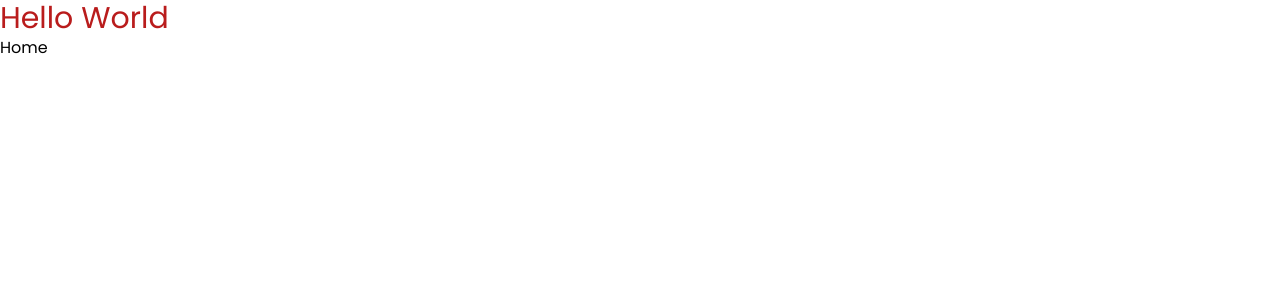
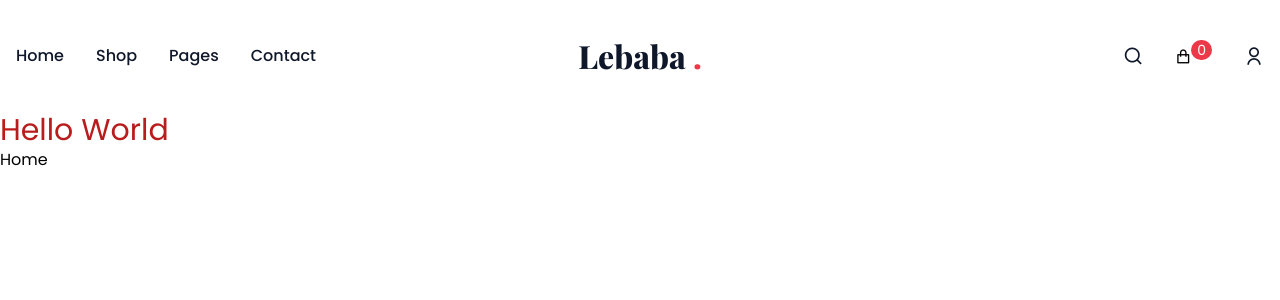
Before and after one commit to Rakibul12356/Mern-stack-Eccommerce-frontend, a React (Vite) app: page / in a window 1280 px wide. Shown: the top 300 px of the page. Built offline with nearby package versions, Linux system fonts and the light colour scheme.

Commit message:
nvabar ready

```diff
--- a/package.json
+++ b/package.json
@@ -15,6 +15,7 @@
     "react": "^19.0.0",
     "react-dom": "^19.0.0",
     "react-router-dom": "^7.1.5",
+    "remixicon": "^4.6.0",
     "sort-by": "^0.0.2"
   },
   "devDependencies": {
--- a/src/App.jsx
+++ b/src/App.jsx
@@ -1,11 +1,13 @@
 
 import { Outlet } from 'react-router-dom'
 import './App.css'
+import Navbar from './components/Navbar'
 
 function App() {
 
   return (
     <>
+    <Navbar></Navbar>
       <h2 className='text-3xl text-red-700'>Hello World</h2>
       <Outlet></Outlet>
     </>
--- a/src/components/Navbar.jsx
+++ b/src/components/Navbar.jsx
@@ -1,11 +1,50 @@
 
-
+import React from 'react'
+import { Link } from 'react-router-dom'
 const Navbar = () => {
     return (
-        <div>
+        <header className='fixed-nav-bar w-nav'>
+            <nav className='max-w-screen-2xl mx-auto px-4 flex justify-between items-center'>
+                <ul className='nav__links'>
+                    <li className='link'>
+                        <Link to="/">Home</Link>
+                    </li>
+                    <li className='link'>
+                        <Link to="/shop">Shop</Link>
+                    </li>
+                    <li className='link'>
+                        <Link to="/pages">Pages</Link>
+                    </li>
+                    <li className='link'>
+                        <Link to="/">Contact</Link>
+                    </li>
+                </ul>
+                {/**logo div */}
+                <div className="nav__logo">
+                    <Link to='/'>Lebaba <span>.</span></Link>
+                </div>
+                {/**nav icons */}
+                <div className='nav__icons relative'>
+                    <span>
+                        <Link to='/search'>
+                            <i className="ri-search-line"></i>
+                        </Link>
+                    </span>
+                    <span>
+                        <button className='hover:text-primary'>
+                            <i className='ri-shopping-bag-line'></i>
+                            <sup className='text-sm inline-block px-1.5 text-white rounded-full bg-primary text-center'>0</sup>
+                        </button>
+                    </span>
+                    <span>
+                        <Link to='login'>
+                            <i className='ri-user-line'></i>
+                        </Link>
+                    </span>
+                </div>
+            </nav>
+        </header>
+    )
+}
 
-        </div>
-    );
-};
-
-export default Navbar;
+export default Navbar
--- a/src/main.jsx
+++ b/src/main.jsx
@@ -2,6 +2,7 @@
 import * as ReactDOM from "react-dom/client";
 import {RouterProvider,} from "react-router-dom";
 import './index.css'
+import 'remixicon/fonts/remixicon.css'
 
 import router from "./routers/Router.jsx";
 
```
Also changed, not shown: 1 other file (tests, documents, lock files or other folders).
